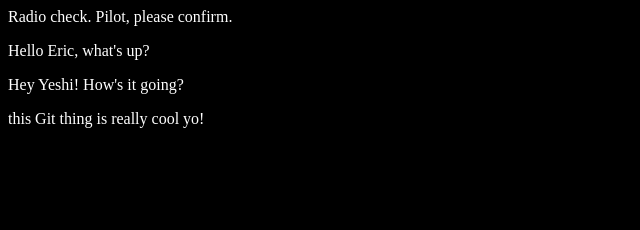
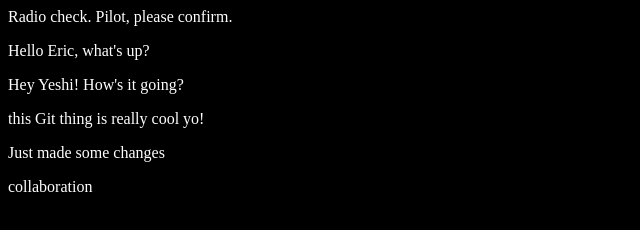
Before and after one commit to EricNguyen-B/communication-log, a plain HTML site: page index.html in a window 1280 px wide. Shown: the whole page, without its empty margins (0-640 px from the left). Drawn offline with Linux system fonts and the light colour scheme.

Commit message:
modified index.html

```diff
--- a/index.html
+++ b/index.html
@@ -7,5 +7,7 @@
       <p>Hello Eric, what's up?</p>
       <p>Hey Yeshi! How's it going?</p>
       <p>this Git thing is really cool yo!</p>
+      <p>Just made some changes</p>
+      <p>collaboration</p>
    </body>
 </html>
```
